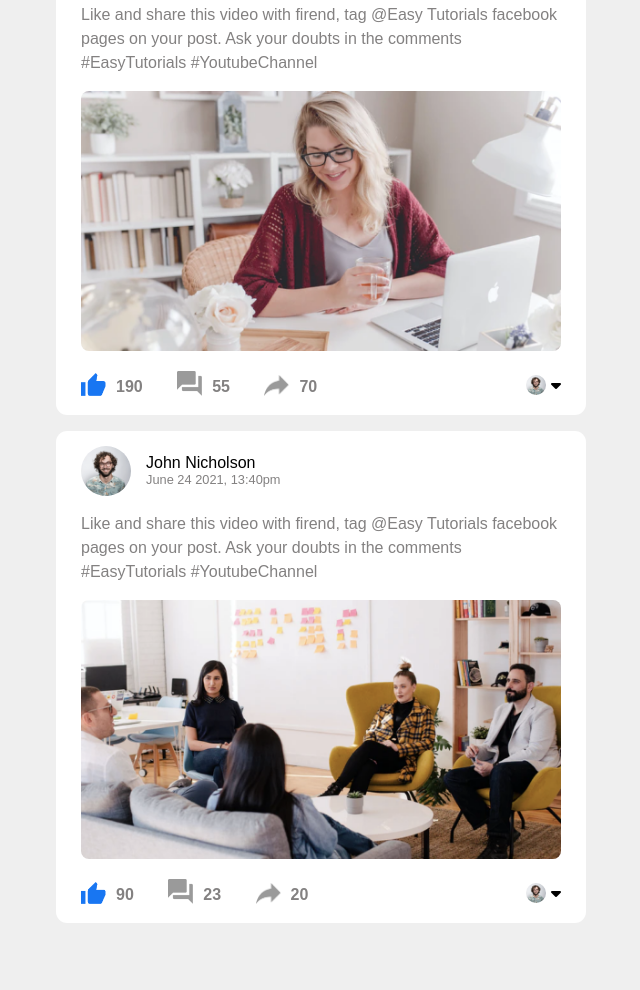
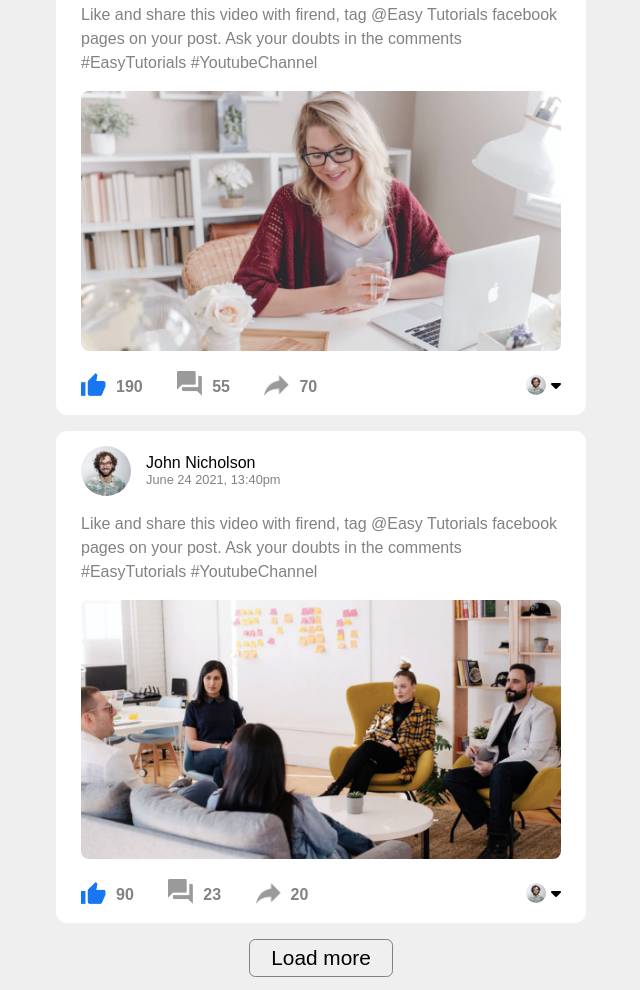
Before and after one commit to gui-s-antunes/pagina-social-book, a plain HTML site: page index.html in a window 1280 px wide. Shown: the part 2124-3114 px from the top of the page, without its empty margins (319-959 px from the left). Before the commit the page ends 3060 px from the top, so only its background shows below. Drawn offline with Linux system fonts and the light colour scheme.

Commit message:
adicionado botao de load do feed do main

```diff
--- a/css/style.css
+++ b/css/style.css
@@ -383,6 +383,27 @@ nav{
     margin-right: .3em;
 }
 
+/* Main - Load more button */
+
+.load-post-button{
+    width: 100%;
+    text-align: center;
+    margin-top: 3%;
+}
+
+.load-post-button button{
+    padding: .3em 1em;
+    cursor: pointer;
+    font-size: 1.3em;
+    border: 1px solid rgb(131, 129, 129);
+    border-radius: .3em;
+}
+
+.load-post-button button:hover{
+    color: #1876f2;
+    padding: .3em 2em;
+}
+
 /* DIV CONTAINER - RIGHT SIDEBAR */
 
 .right-sidebar{
--- a/index.html
+++ b/index.html
@@ -223,6 +223,9 @@
                         </div>
                     </div>
                 </div>
+                <div class="load-post-button">
+                    <button>Load more</button>
+                </div>
             </div>
 
             <!-- RIGHT SIDEBAR -->
```
